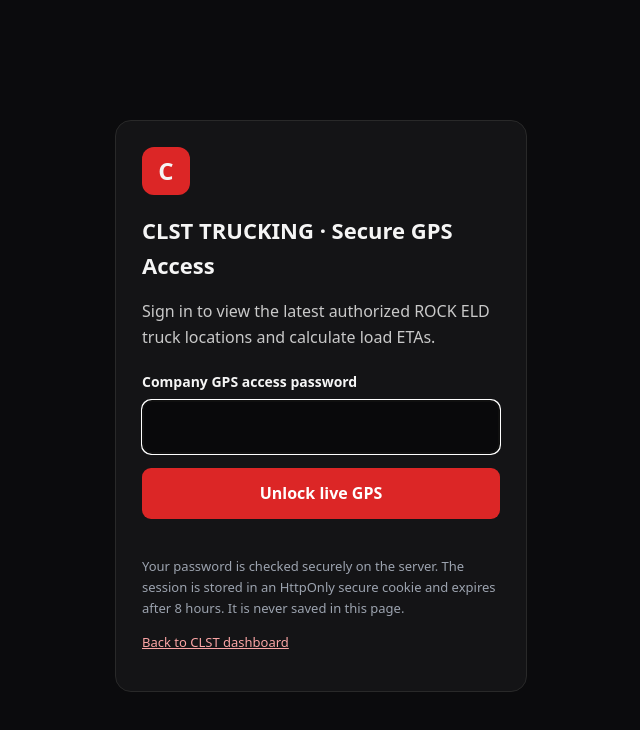
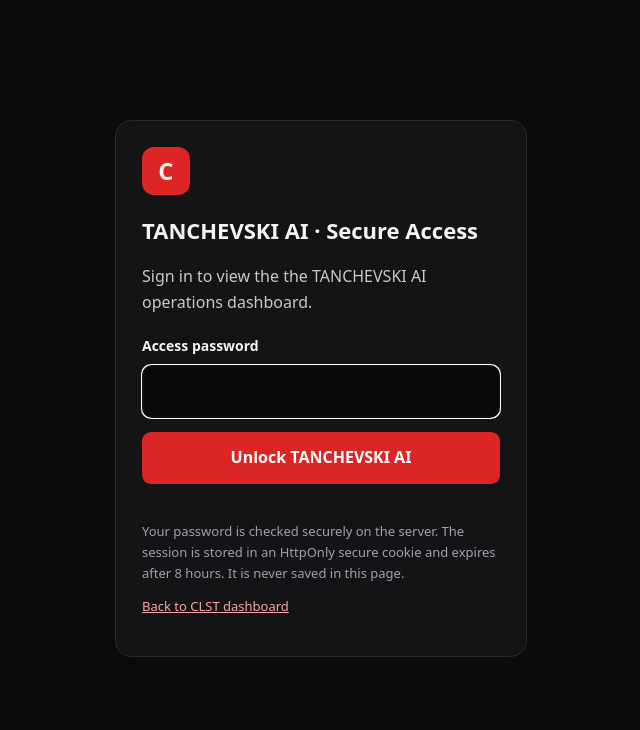
Before and after one commit to clsttruckingllc-web/clst-trucking, a plain HTML site: page gps-login.html in a window 1280 px wide. Shown: the whole page, without its empty margins (319-959 px from the left). Drawn offline with Linux system fonts and the light colour scheme; no server answers.

Commit message:
Restore Tanchevski AI password-only login page

```diff
--- a/gps-login.html
+++ b/gps-login.html
@@ -4,7 +4,7 @@
   <meta charset="utf-8">
   <meta name="viewport" content="width=device-width, initial-scale=1">
   <meta name="theme-color" content="#0b0b0d">
-  <title>CLST TRUCKING · Secure GPS Access</title>
+  <title>TANCHEVSKI AI · Secure Access</title>
   <style>
     *{box-sizing:border-box}
     body{font:16px/1.6 system-ui,sans-serif;max-width:460px;margin:12vh auto;padding:24px;color:#f5f5f5;background:#0b0b0d}
@@ -24,12 +24,12 @@
 <body>
   <main>
     <div class="mark" aria-hidden="true">C</div>
-    <h1>CLST TRUCKING · Secure GPS Access</h1>
-    <p>Sign in to view the latest authorized ROCK ELD truck locations and calculate load ETAs.</p>
+    <h1>TANCHEVSKI AI · Secure Access</h1>
+    <p>Sign in to view the the TANCHEVSKI AI operations dashboard.</p>
     <form id="loginForm">
-      <label for="password">Company GPS access password</label>
+      <label for="password">Access password</label>
       <input id="password" type="password" autocomplete="current-password" required maxlength="512" autofocus>
-      <button id="loginButton" type="submit">Unlock live GPS</button>
+      <button id="loginButton" type="submit">Unlock TANCHEVSKI AI</button>
       <div id="message" role="alert"></div>
     </form>
     <p class="note">Your password is checked securely on the server. The session is stored in an HttpOnly secure cookie and expires after 8 hours. It is never saved in this page.</p>
@@ -42,7 +42,7 @@
   const button=document.getElementById('loginButton');
   const message=document.getElementById('message');
   const params=new URLSearchParams(window.location.search);
-  const requested=params.get('return')||'/eta.html';
+  const requested=params.get('return')||'/';
   const returnTo=requested.startsWith('/')&&!requested.startsWith('//')?requested:'/eta.html';
 
   fetch('/api/rockeld/session',{headers:{Accept:'application/json'},credentials:'same-origin',cache:'no-store'})
@@ -69,7 +69,7 @@
     }catch(error){
       message.textContent=error.message||'Could not sign in.';
       button.disabled=false;
-      button.textContent='Unlock live GPS';
+      button.textContent='Unlock TANCHEVSKI AI';
     }
   });
 })();
```
